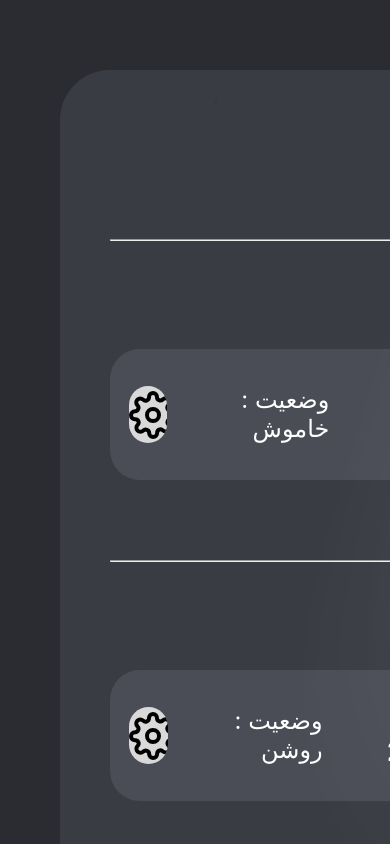
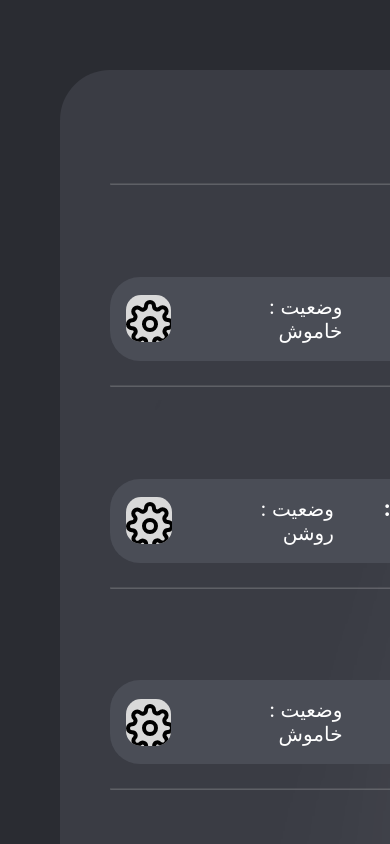
Before and after one commit to mohammadmhdz/traffic, a React (Create React App) app: page / in a window 390 px wide. Shown: the top 844 px of the page. Built offline with nearby package versions, Linux system fonts and the light colour scheme.

Commit message:
responsive second page

```diff
--- a/src/components/section_2.jsx
+++ b/src/components/section_2.jsx
@@ -3,7 +3,12 @@ import { Link } from "react-router-dom";
 import light from "../img/light-2-2.png";
 import light3 from "../img/light-3.png";
 import "./section_2.style.css";
+import "./section_2.style.responsive.css";
+import useMediaQuery from "@mui/material/useMediaQuery";
+
 export const Section_2 = (lights = {}) => {
+  const matches = useMediaQuery("(min-width:1500px)");
+
   const {
     ip = "test1",
     state = true,
@@ -42,7 +47,10 @@ export const Section_2 = (lights = {}) => {
                         state={{ item: items, data: lights }}
                         className="section-2-link-style"
                       >
-                        <FiSettings className="fiSetting-button" size={48} />
+                        <FiSettings
+                          className="fiSetting-button"
+                          size={matches ? 37 : 48}
+                        />
                       </Link>
                     </button>
                     <div className="details-grid-container-state">
--- a/src/components/section_2.style.css
+++ b/src/components/section_2.style.css
@@ -3,18 +3,31 @@
   margin: 0;
   box-sizing: border-box;
 }
+::-webkit-scrollbar {
+}
 
+::-webkit-scrollbar-track {
+  background-color: darkgrey;
+  padding: 50px;
+}
+
+::-webkit-scrollbar-thumb {
+  background-image: linear-gradient(180deg, #d0368a 0%, #708ad4 99%);
+  box-shadow: inset 2px 2px 5px 0 rgba(#fff, 0.5);
+  border-radius: 100px;
+}
 .main-container-section-2 {
   /* 1140px */
+  z-index: 2;
   max-width: 120rem;
   /* max-height: 1024px; */
-  height: 100vh;
+  height: 100%;
   /* padding: 0 3.2rem; */
   margin: 0 auto;
 
   background-color: #2a2c32;
   display: flex;
-  justify-content: space-between;
+  /* justify-content: space-between; */
   position: relative;
   overflow-x: hidden;
   /* overflow-y: hidden; */
@@ -36,6 +49,9 @@
   top: 20rem;
 }
 .background-light {
+  z-index: -1;
+
+  pointer-events: none;
   position: absolute;
   left: 37%;
   bottom: 0rem;
@@ -46,26 +62,41 @@
   text-align: right;
 }
 .hr-line-lights-style {
-  background-color: rgba(5, 5, 5, 0.626);
+  height: 1px;
+  background-color: rgba(74, 77, 86);
+  opacity: 0.2;
   width: 779px;
-  margin-bottom: 3rem;
+  margin-bottom: 2rem;
 }
 
 .left-side-main-container-border {
   display: flex;
-  gap: 10px;
+  /* gap: 10px; */
   color: white;
   border-radius: 30px;
   background-color: #4a4d56;
 }
+.left-side-main-container::-webkit-scrollbar {
+  width: 5px;
+  position: absolute;
+  background-color: #f5f5f5;
+  /* top: 10%; */
+  right: 50%;
+}
 .left-side-main-container {
+  height: 90%;
   background-color: #4a4d5680;
   border-radius: 50px;
   display: flex;
   flex-direction: column;
-  gap: 5rem;
+  gap: 2rem;
   margin: 70px 0rem 0rem 60px;
   padding: 50px 50px 50px 50px;
+  overflow-y: scroll;
+  scrollbar-gutter: stable;
+  /* scroll-behavior: auto;
+  scrollbar-color: red orange;
+  scrollbar-width: thin; */
 }
 .title-state-flex-container {
   display: flex;
--- /dev/null
+++ b/src/components/section_2.style.responsive.css
@@ -0,0 +1,47 @@
+@media (max-width: 1300px) {
+  .main-container-section-2 {
+    z-index: 2;
+  }
+  .left-side-main-container {
+    z-index: 3;
+  }
+  .background-light {
+    z-index: -1;
+    left: 10%;
+    top: 10%;
+  }
+}
+@media (max-width: 1600px) {
+  .main-container-section-2 {
+    z-index: 2;
+  }
+  .title-state-flex-container {
+  }
+  .details-flex-container {
+    font-size: 20px;
+    gap: 36px;
+    padding: 1rem 1rem 1rem 1rem;
+  }
+  .details-grid-container-colorsLight {
+    font-size: 22px;
+  }
+  .details-grid-container-speed {
+    font-size: 22px;
+  }
+  .left-side-main-container {
+    height: 90%;
+    gap: 1.5rem;
+    margin: 70px 0rem 0rem 60px;
+    padding: 50px 50px 50px 50px;
+  }
+  .buttons-style-details {
+    width: 47px;
+    height: 47px;
+    border-radius: 15px 15px 15px 15px;
+  }
+  .background-light {
+    z-index: -1;
+    left: 22%;
+    /*top: 10%; */
+  }
+}
--- a/src/components/section_3.style.css
+++ b/src/components/section_3.style.css
@@ -7,11 +7,11 @@
 .section-3-main-container {
   background-image: url(../img/light-3-1.png);
   background-repeat: no-repeat;
-  background-size: contain;
+  background-size: cover;
   /* height: 100%; */
   max-width: 120rem;
   /* max-height: 1024px; */
-  height: 100vh;
+  /* height: 100vh; */
   /* padding: 0 3.2rem; */
   margin: 0 auto;
   background-color: #2a2c32;
```
